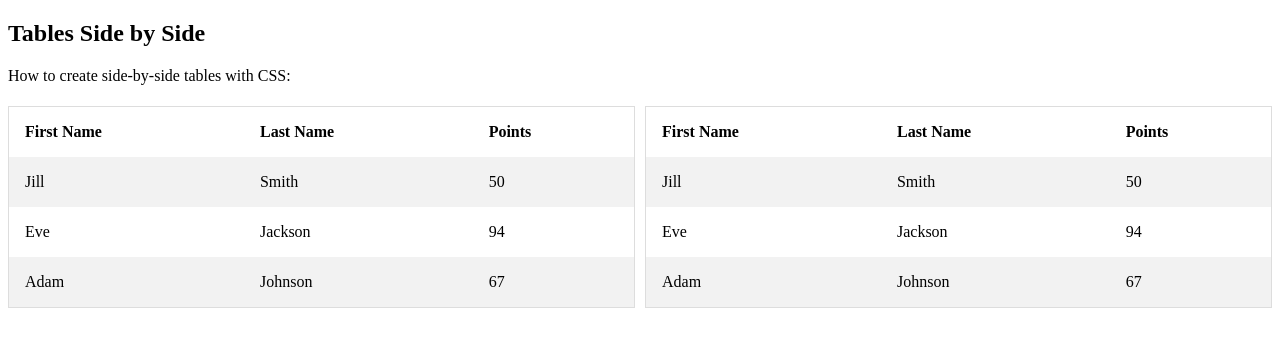
After one commit to coparaoji/tweets, a Flask app: template templates/index copy.html in a window 1280 px wide. The commit adds this page. Shown: the top 347 px of the page. Run offline with Flask 2, Linux system fonts and the light colour scheme; the template is opened without the code that fills it, so the values that code supplies are empty.

Commit message:
general push

```diff
--- a/static/css/main.css
+++ b/static/css/main.css
@@ -14,8 +14,8 @@ table, td, th {
 }
 
 table {
-    border-collapse: collapse;
-    width: 100%;
+    border-collapse: separate;
+    width: 50%;
 }
 
 th {
--- /dev/null
+++ b/templates/index copy.html
@@ -0,0 +1,101 @@
+<!DOCTYPE html>
+<html>
+<head>
+<style>
+* {
+  box-sizing: border-box;
+}
+
+.row {
+  margin-left:-5px;
+  margin-right:-5px;
+}
+
+.column {
+  float: left;
+  width: 50%;
+  padding: 5px;
+}
+
+/* Clearfix (clear floats) */
+.row::after {
+  content: "";
+  clear: both;
+  display: table;
+}
+
+table {
+  border-collapse: collapse;
+  border-spacing: 0;
+  width: 100%;
+  border: 1px solid #ddd;
+}
+
+th, td {
+  text-align: left;
+  padding: 16px;
+}
+
+tr:nth-child(even) {
+  background-color: #f2f2f2;
+}
+</style>
+</head>
+<body>
+
+<h2>Tables Side by Side</h2>
+<p>How to create side-by-side tables with CSS:</p>
+
+<div class="row">
+  <div class="column">
+    <table>
+      <tr>
+        <th>First Name</th>
+        <th>Last Name</th>
+        <th>Points</th>
+      </tr>
+      <tr>
+        <td>Jill</td>
+        <td>Smith</td>
+        <td>50</td>
+      </tr>
+      <tr>
+        <td>Eve</td>
+        <td>Jackson</td>
+        <td>94</td>
+      </tr>
+      <tr>
+        <td>Adam</td>
+        <td>Johnson</td>
+        <td>67</td>
+      </tr>
+    </table>
+  </div>
+  <div class="column">
+    <table>
+      <tr>
+        <th>First Name</th>
+        <th>Last Name</th>
+        <th>Points</th>
+      </tr>
+      <tr>
+        <td>Jill</td>
+        <td>Smith</td>
+        <td>50</td>
+      </tr>
+      <tr>
+        <td>Eve</td>
+        <td>Jackson</td>
+        <td>94</td>
+      </tr>
+      <tr>
+        <td>Adam</td>
+        <td>Johnson</td>
+        <td>67</td>
+      </tr>
+    </table>
+  </div>
+</div>
+
+</body>
+</html>
```
Also changed, not shown: templates/index.html (+45 -1 lines), test.py (added, +18 -0 lines), Assets/Celtics.png (added), Assets/Warriors.png (added), test.db.
